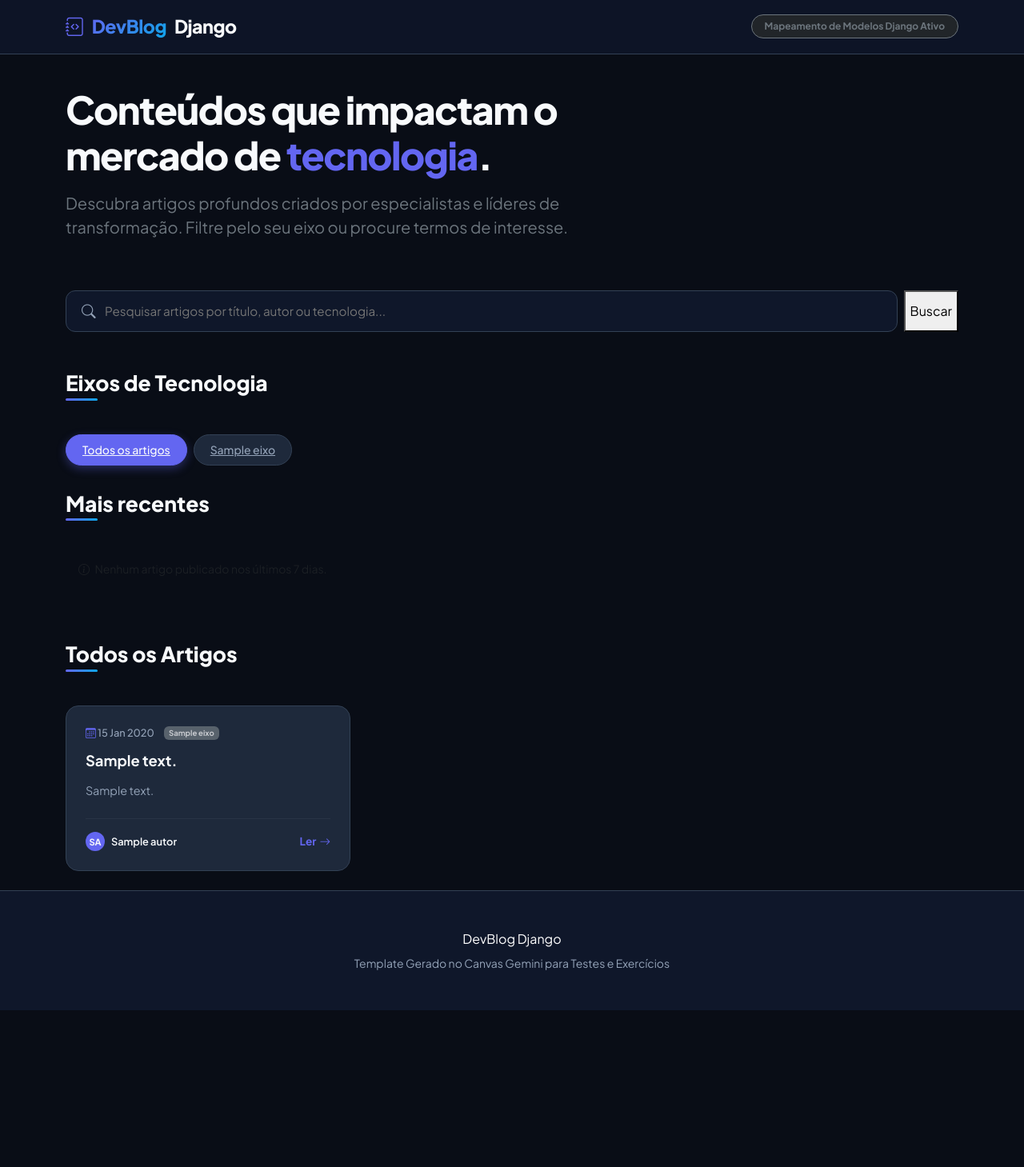
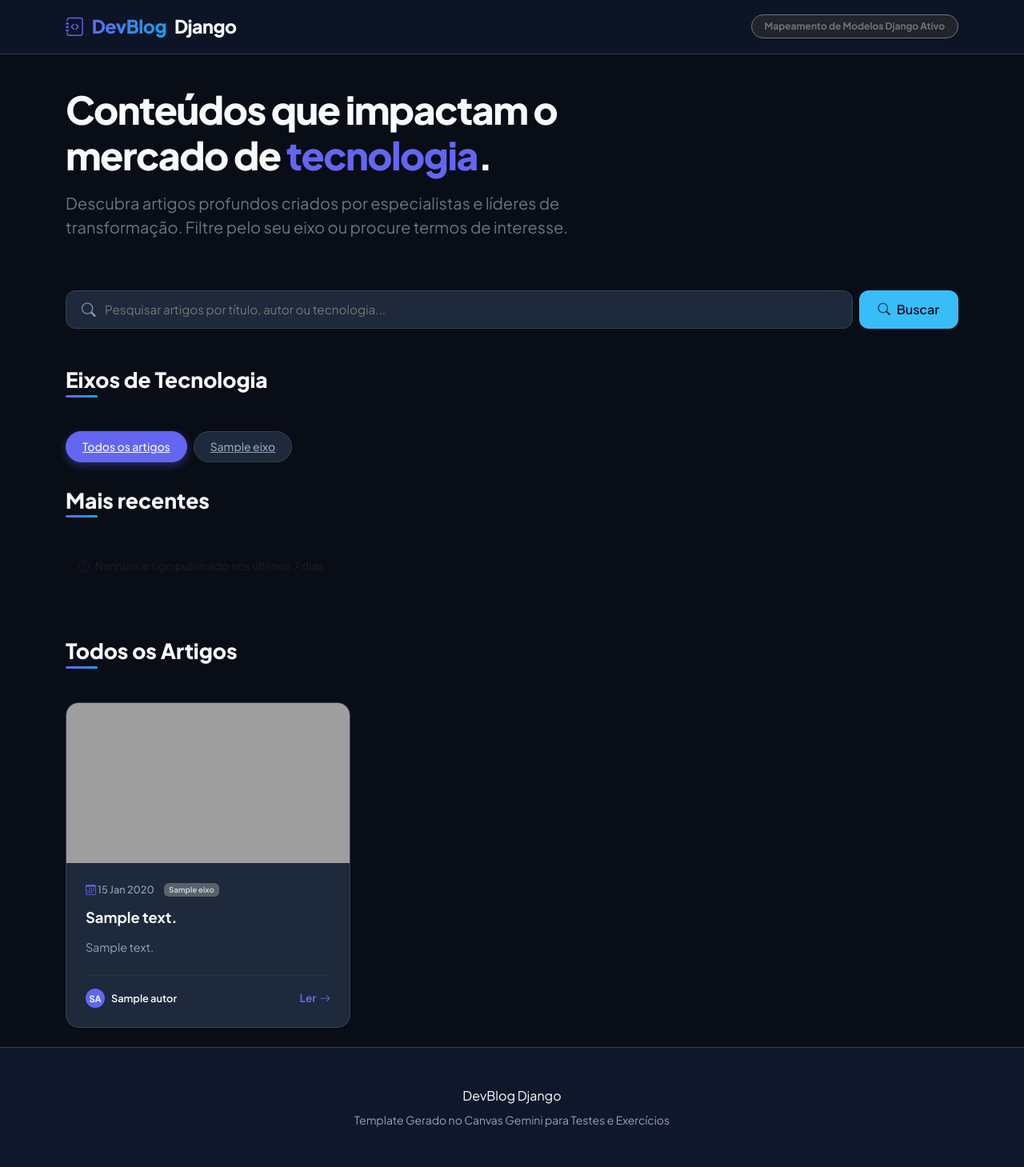
Before and after one commit to AlunoThiagoMarques/prova_senai, a Django app: page / in a window 1280 px wide. Shown: the whole page at 80% size. Before the commit the page ends 1263 px from the top, so only its background shows below. Run offline with Django 5.2, Linux system fonts and the light colour scheme; tables that the repository leaves empty hold one stand-in row (values such as "Sample post"); grey boxes are pictures that could not be loaded.

Commit message:
Atualização atividade UI/UX

```diff
--- a/templates/motorartigos/base.html
+++ b/templates/motorartigos/base.html
@@ -34,7 +34,7 @@
 
     {% include "motorartigos/partials/_footer.html" %}
 
-    {% comment %} <script>
+    <!-- {% comment %} <script>
     // Mock robusto que simula a arquitetura de banco de dados do Django Django (Eixo, Autor, Artigo)
     const db = {
       eixos: [
@@ -375,7 +375,7 @@
     window.onload = function() {
       app.init();
     };
-  </script> {% endcomment %}
+  </script> {% endcomment %} -->
 
 
 </body>
--- a/templates/motorartigos/index.html
+++ b/templates/motorartigos/index.html
@@ -10,22 +10,33 @@
                 Conteúdos que impactam o mercado de <span style="color: var(--primary-accent);">tecnologia</span>.
             </h1>
             <p class="text-secondary fs-5" style="max-width: 650px;">
-          Descubra artigos profundos criados por especialistas e líderes de transformação. Filtre pelo seu eixo ou procure termos de interesse.
+                Descubra artigos profundos criados por especialistas e líderes de transformação. Filtre pelo seu eixo ou
+                procure termos de interesse.
             </p>
         </div>
     </div>
 
     <form method="GET" action="{% url 'index' %}" class="search-wrapper mb-5">
-      <div class="position-relative d-flex gap-2 w-100">
-        <i class="bi bi-search search-icon" style="position: absolute; left: 1.25rem; top: 50%; transform: translateY(-50%); color: var(--text-muted);"></i>
-        <input type="text" name="search" value="{{ search_query|default:'' }}" class="search-input" placeholder="Pesquisar artigos por título, autor ou tecnologia..." style="padding-left: 3rem; flex-grow: 1;">
-        <button type="submit" class="btn-search-submit">Buscar</button>
+        <div class="position-relative d-flex align-items-center gap-2 w-100">
+            <i class="bi bi-search search-icon"
+                style="position: absolute; left: 1.25rem; top: 50%; transform: translateY(-50%); color: var(--text-muted, #94a3b8);"></i>
+
+            <input type="text" name="search" value="{{ search_query|default:'' }}" class="search-input"
+                placeholder="Pesquisar artigos por título, autor ou tecnologia..."
+                style="padding-left: 3rem; flex-grow: 1; height: 48px; background-color: #1e293b; border: 1px solid #334155; border-radius: 12px; color: #f8fafc;">
+
+            <button type="submit" class="btn flex-shrink-0 d-inline-flex align-items-center gap-2"
+                style="height: 48px; background-color: #38bdf8; color: #0f172a; font-weight: 600; border-radius: 12px; border: none; padding: 0 1.5rem; transition: all 0.2s ease-in-out;"
+                onmouseover="this.style.backgroundColor='#0ea5e9'; this.style.transform='scale(1.02)'"
+                onmouseout="this.style.backgroundColor='#38bdf8'; this.style.transform='scale(1)'">
+                <i class="bi bi-search" style="font-size: 0.95rem;"></i>
+                Buscar
+            </button>
         </div>
         {% if selected_eixo_id %}
         <input type="hidden" name="eixo" value="{{ selected_eixo_id }}">
         {% endif %}
     </form>
-
     <div class="d-flex justify-content-between align-items-center mb-4">
         <h3 class="section-title">Eixos de Tecnologia</h3>
     </div>
@@ -50,8 +61,14 @@
     <div class="horizontal-slider" id="recent-slider">
         {% for artigo in artigo_ultimos_7_dias %}
         <div class="col-card">
-                <a href="{% url 'artigo' artigo.id %}" class="article-card text-decoration-none">
-                    <div class="card-body-custom">
+            <a href="{% url 'artigo' artigo.id %}"
+                class="article-card text-decoration-none d-flex flex-column h-100 overflow-hidden">
+                <div class="card-image-wrapper" style="height: 180px; overflow: hidden; flex-shrink: 0;">
+                    <img src="https://images.unsplash.com/photo-1618005182384-a83a8bd57fbe?auto=format&fit=crop&w=800&q=80"
+                        alt="Banner do artigo" class="w-100 h-100 object-fit-cover">
+                </div>
+
+                <div class="card-body-custom d-flex flex-column flex-grow-1">
                     <div class="card-meta">
                         <span><i class="bi bi-calendar3"></i> {{ artigo.data_publicacao|date:"d M Y" }}</span>
                         <span class="badge bg-secondary opacity-75">{{ artigo.id_fk_eixo.nome }}</span>
@@ -60,7 +77,7 @@
                     <h4 class="card-title-custom">{{ artigo.texto|striptags|safe|truncatechars:50 }}</h4>
                     <p class="card-preview-text">{{ artigo.texto|striptags|safe|truncatechars:120 }}</p>
 
-                        <div class="card-footer-custom">
+                    <div class="card-footer-custom mt-auto">
                         <div class="author-info">
                             <div class="author-avatar-sm">{{ artigo.id_fk_autor.nome|slice:":2"|upper }}</div>
                             <span class="author-name-sm">{{ artigo.id_fk_autor.nome }}</span>
@@ -85,9 +102,14 @@
 
     <div class="row g-4" id="articles-grid">
         {% for artigo in artigos %}
-            <div class="col-12 col-md-6 col-lg-4">
-                <a href="{% url 'artigo' artigo.id %}" class="article-card text-decoration-none">
-                    <div class="card-body-custom">
+        <div class="col-12 col-md-6 col-lg-4 d-flex"> <a href="{% url 'artigo' artigo.id %}"
+                class="article-card text-decoration-none d-flex flex-column h-100 w-100 overflow-hidden">
+                <div class="card-image-wrapper" style="height: 200px; overflow: hidden; flex-shrink: 0;">
+                    <img src="https://images.unsplash.com/photo-1618005182384-a83a8bd57fbe?auto=format&fit=crop&w=800&q=80"
+                        alt="Banner do artigo" class="w-100 h-100 object-fit-cover">
+                </div>
+
+                <div class="card-body-custom d-flex flex-column flex-grow-1">
                     <div class="card-meta">
                         <span><i class="bi bi-calendar3"></i> {{ artigo.data_publicacao|date:"d M Y" }}</span>
                         <span class="badge bg-secondary opacity-75">{{ artigo.id_fk_eixo.nome }}</span>
@@ -96,7 +118,7 @@
                     <h4 class="card-title-custom">{{ artigo.texto|striptags|safe|truncatechars:50 }}</h4>
                     <p class="card-preview-text">{{ artigo.texto|striptags|safe|truncatechars:120 }}</p>
 
-                        <div class="card-footer-custom">
+                    <div class="card-footer-custom mt-auto">
                         <div class="author-info">
                             <div class="author-avatar-sm">{{ artigo.id_fk_autor.nome|slice:":2"|upper }}</div>
                             <span class="author-name-sm">{{ artigo.id_fk_autor.nome }}</span>
```
Also changed, not shown: templates/motorartigos/artigo.html (+24 -10 lines). Lines whose indentation alone changed are shown as unchanged.
